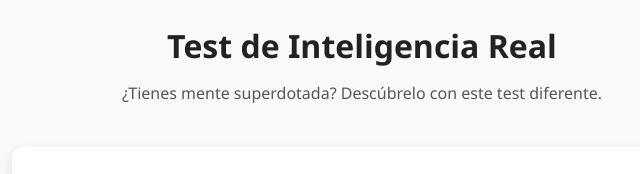
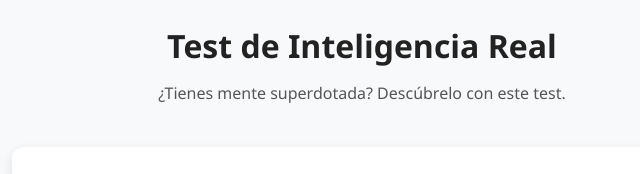
Before and after one commit to adrianrs928222/Test-de-inteligencia, a plain HTML site: page index.html in a window 1280 px wide. Shown: the top 174 px of the page, 278-918 px from the left. Drawn offline with Linux system fonts and the light colour scheme.

Commit message:
index.html

```diff
--- a/index.html
+++ b/index.html
@@ -112,7 +112,7 @@
 
   <header>
     <h1>Test de Inteligencia Real</h1>
-    <p>¿Tienes mente superdotada? Descúbrelo con este test diferente.</p>
+    <p>¿Tienes mente superdotada? Descúbrelo con este test.</p>
   </header>
 
   <form class="test-container">
```
